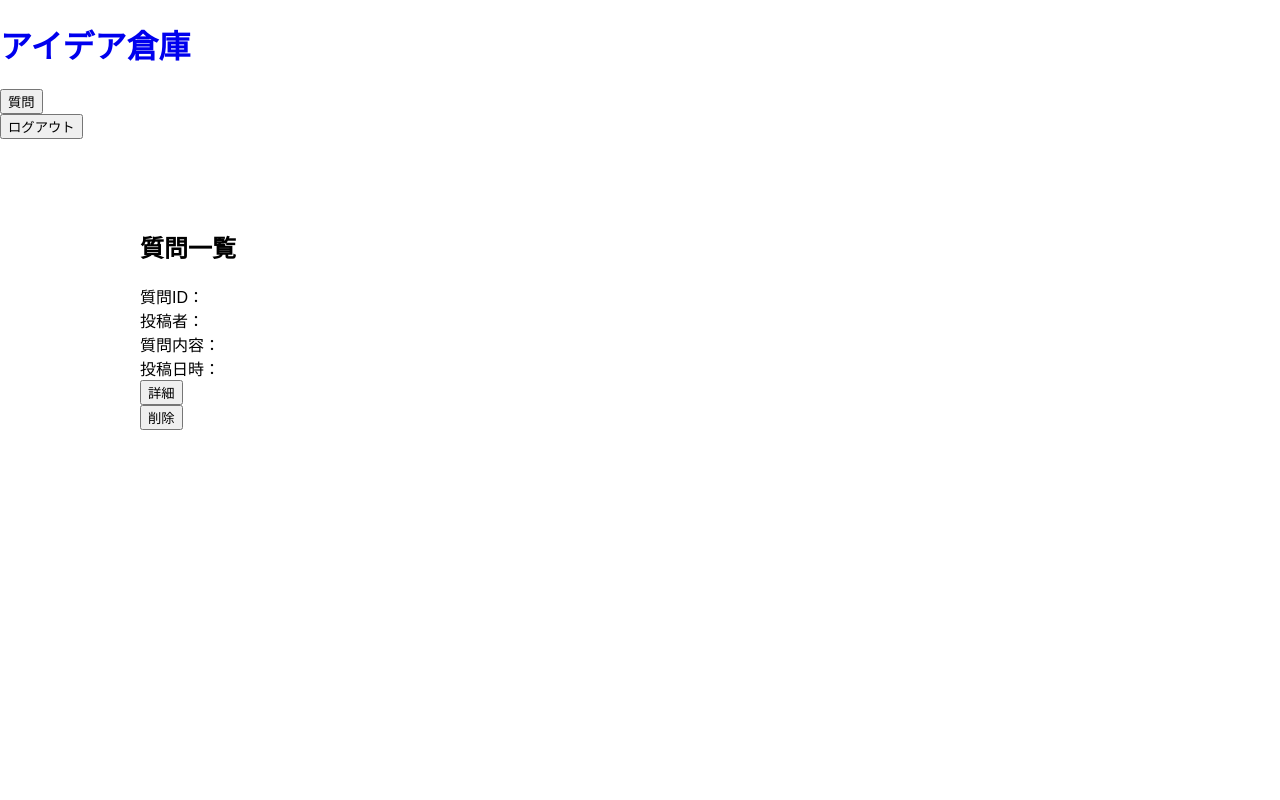
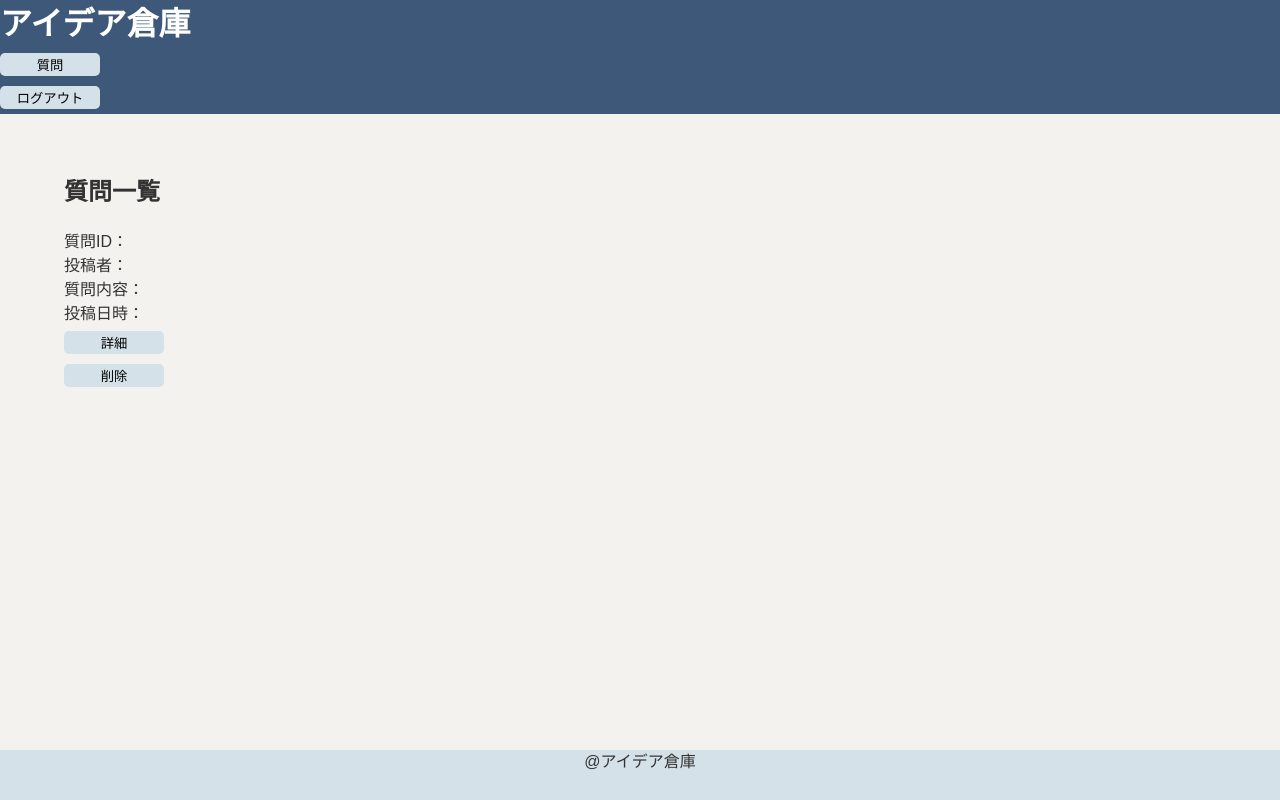
Before and after one commit to MiryuuFurukawa/team1, a PHP site: page /questions.php in a window 1280 px wide. Run offline with PHP 8.4, Linux system fonts and the light colour scheme.

Commit message:
修正・追加

```diff
--- a/questions.php
+++ b/questions.php
@@ -27,6 +27,7 @@
 </header>
 <main>
 <!--以下質問一覧画面 -->
+<div class="queston-container">
     <h2>質問一覧</h2>
             <div>質問ID：</div>
             <div>投稿者：</div>
@@ -39,6 +40,10 @@
             <input type="hidden" name="questionId">
             <input type="submit" value="削除">
         </form>
+</div>
 </main>
+<footer>
+    <div>@アイデア倉庫</div>
+</footer>
 </body>
 </html>
--- a/style.css
+++ b/style.css
@@ -1,6 +1,18 @@
+/*カラー見本
+ヘッダー：#3D5878
+背景　　：#F3F2EE
+カード　：#FFF
+文字色　：#333
+リンク　：#52758E
+フッター：#D5E1E8
+*/
+
 html {
     font-size : 16px;
     font-family: sans-serif;
+    color: #333;
+    background-color: #F3F2EE;
+    line-height: 1.5;
 }
 
 * {
@@ -8,33 +20,76 @@ html {
 }
 
 body {
-    margin: 0 0 0 0;
-}
-
-.header {
-    padding-top: 20px;
+    margin: 0;
+    min-height: 100vh;
     display: flex;
-    justify-content: center;
-    gap: 40px;
+    flex-direction: column;
 }
 
 a:link {
+    color:#52758E;
     text-decoration: none;
 }
 
 a:visited {
+    color:#52758E;
     text-decoration: none;
 }
 
 a:hover {
+    color:#52758E;
     text-decoration: none;
 }
 
 a:active {
+    color:#52758E;
     text-decoration: none;
 }
 
+/* ヘッダー */
+header {
+    background-color: #3D5878;
+    border: none;
+    flex-shrink: 0;
+}
+
+header h1 {
+    margin: 0;
+}
+
+header h1 a:link,
+header h1 a:visited,
+header h1 a:hover,
+header h1 a:active {
+    color: #FFF;
+}
+
+
+/* メイン画面 */
 main {
-    margin: 90px auto 90px auto;
-    max-width: 1000px;
+    margin: 40px auto;
+    max-width: 90%;
+    width: 100%;
+    flex: 1;
 }
+
+/* ボタン */
+input {
+    text-align: center;
+    padding: 2px;
+    margin: 5px auto;
+    border: none;
+    cursor: pointer;
+    background-color: #D5E1E8;
+    width: 100px;
+    border-radius: 5px;
+}
+
+
+/* フッター */
+footer {
+    background-color: #D5E1E8;
+    text-align: center;
+    height: 50px;
+    flex-shrink: 0;
+}
```
Lines whose indentation alone changed are shown as unchanged.
